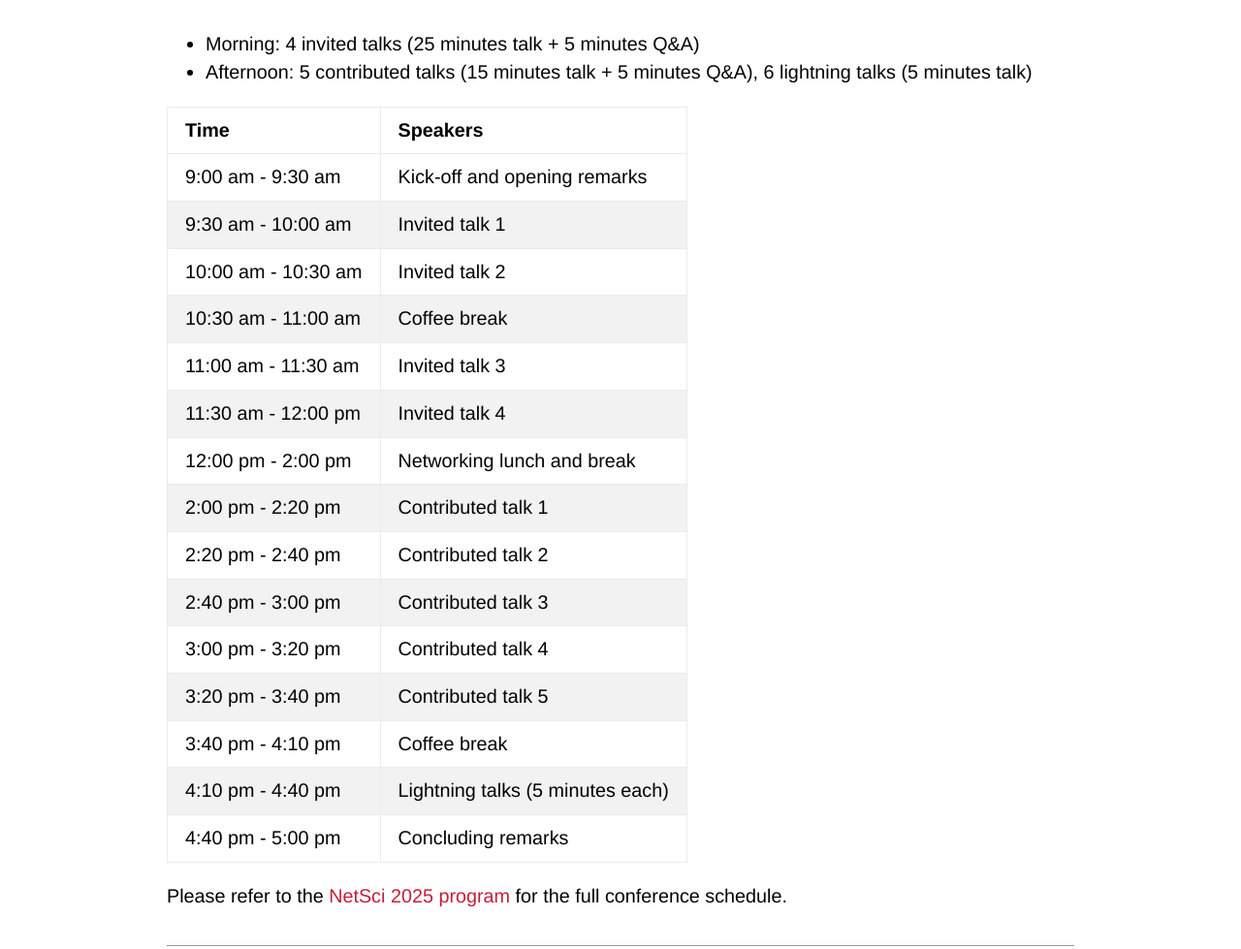
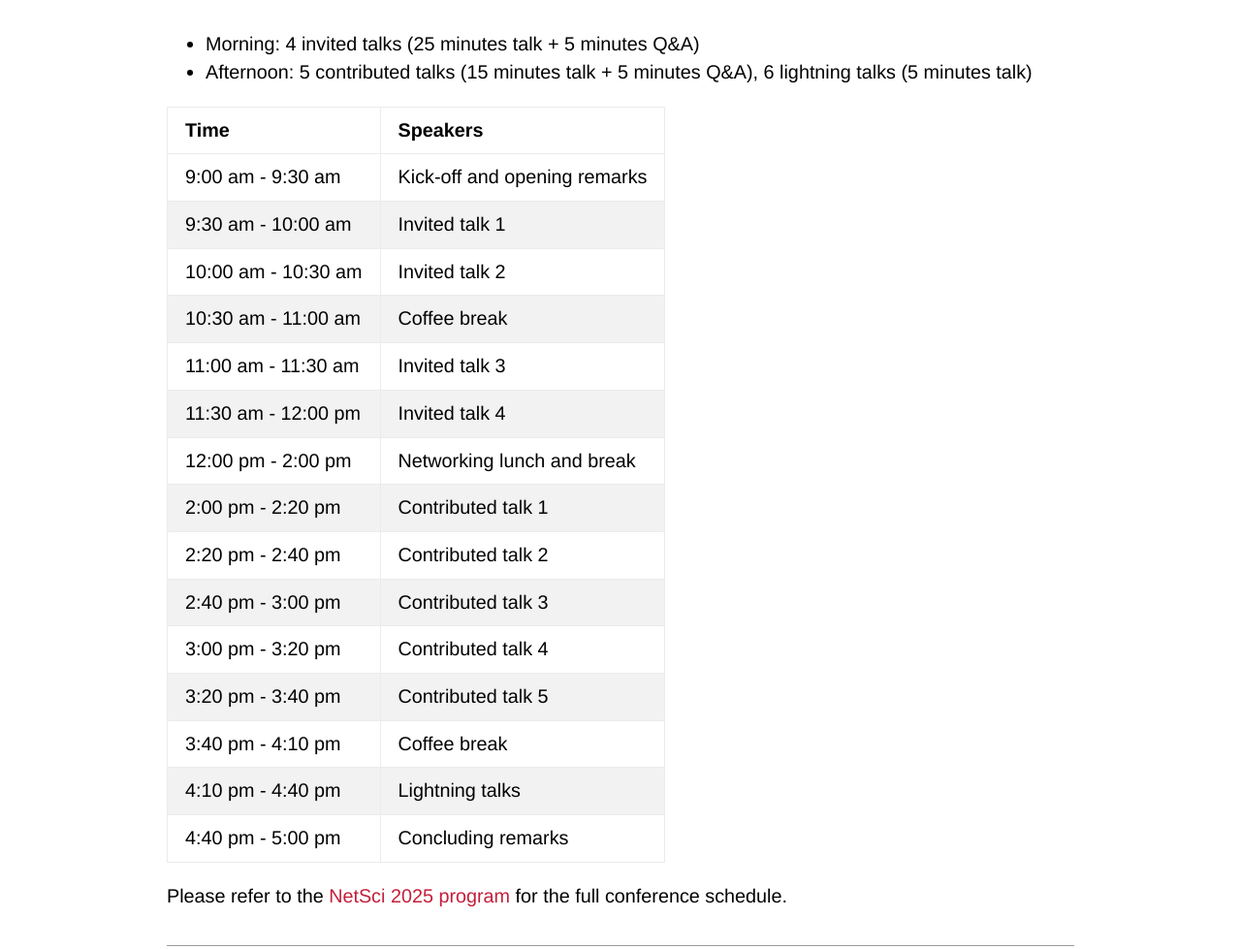
Before and after one commit to netscisci/netscisci.github.io, a Jekyll site: the page built from schedule.md, in a window 1280 px wide. Shown: the part 497-1476 px from the top of the page at 97% size. Built offline with Jekyll 4.4.1, drawn with Linux system fonts in a browser that asks for light colours; some web fonts are replaced; our own code applies the rules of GitHub Pages for plain Markdown files.

Commit message:
Update schedule.md

```diff
--- a/schedule.md
+++ b/schedule.md
@@ -22,7 +22,7 @@ layout: default
 | 3:00 pm - 3:20 pm   | Contributed talk 4 |
 | 3:20 pm - 3:40 pm   | Contributed talk 5 |
 | 3:40 pm - 4:10 pm   | Coffee break |
-| 4:10 pm - 4:40 pm   | Lightning talks (5 minutes each) |
+| 4:10 pm - 4:40 pm   | Lightning talks |
 | 4:40 pm - 5:00 pm   | Concluding remarks |
 
 Please refer to the [NetSci 2025 program](https://netsci2025.github.io/) for the full conference schedule.
```
